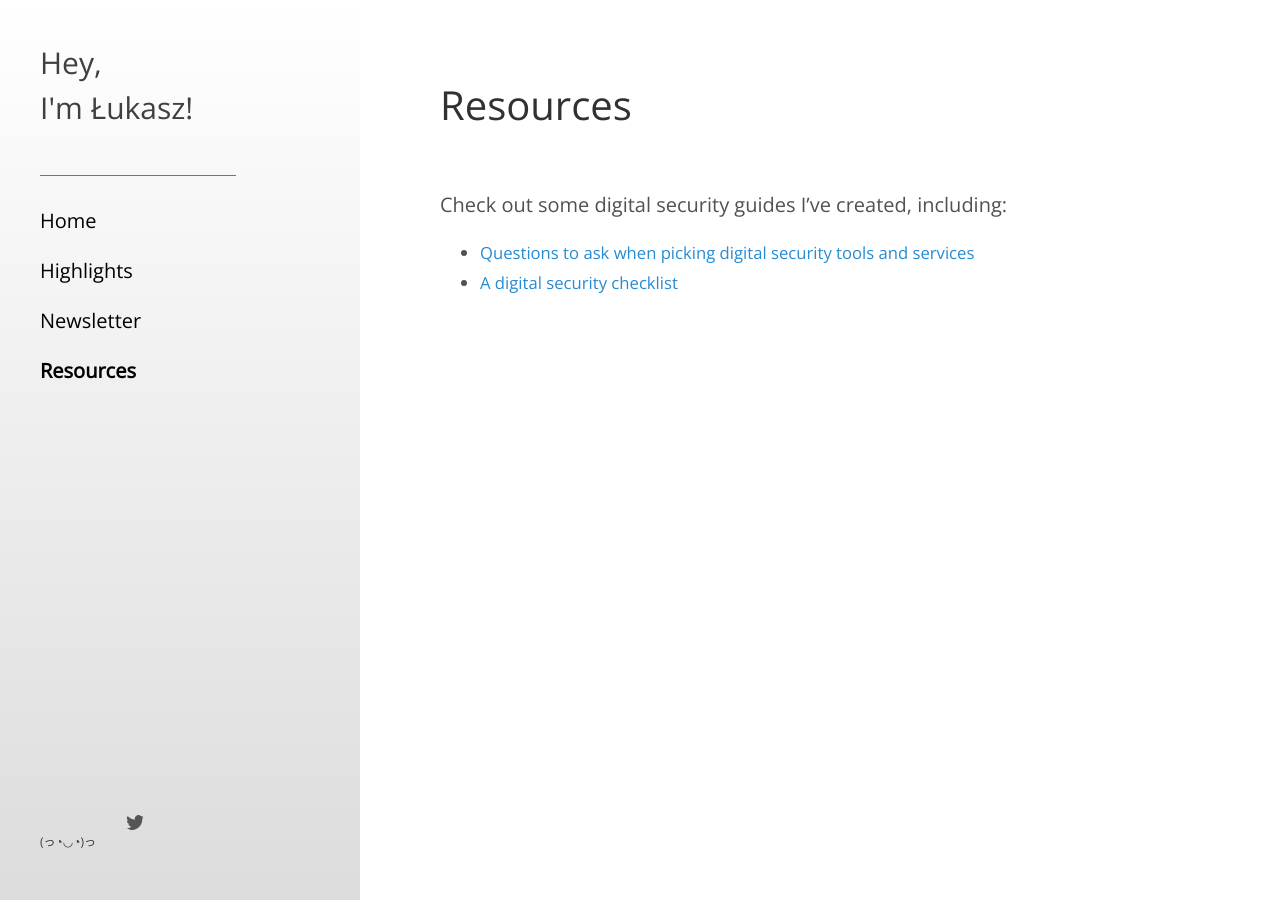
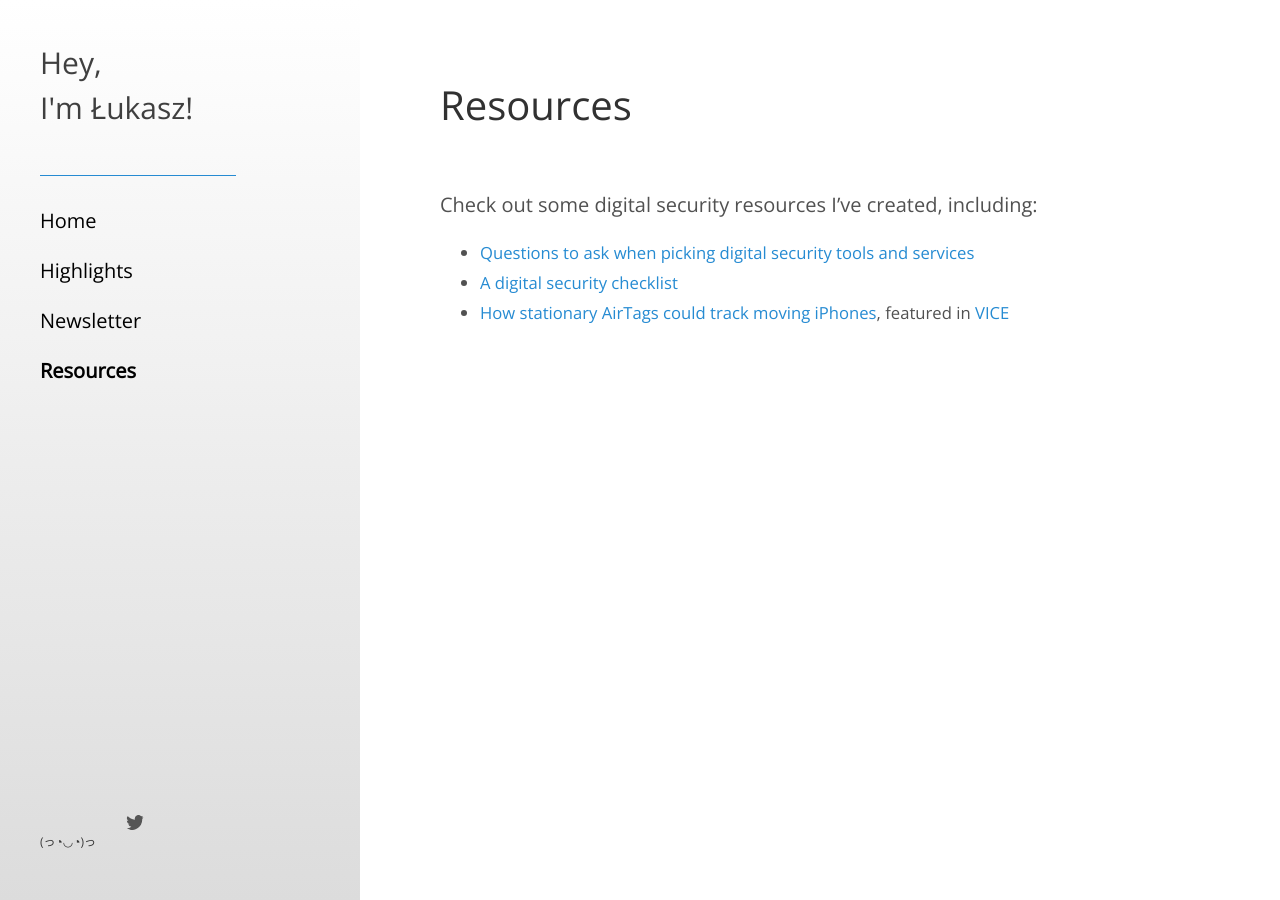
Before and after one commit to lukasz-a-krol/lukasz-a-krol.github.io, a Jekyll site: the page built from digital_security content.md, in a window 1280 px wide. Built offline with Jekyll 4.4.1, drawn with Linux system fonts in a browser that asks for light colours.

Commit message:
adding article on airtags

```diff
--- a/digital_security content.md
+++ b/digital_security content.md
@@ -9,7 +9,8 @@ sidebar_sort_order: 123
 
 &nbsp;
 
-Check out some digital security guides I've created, including:
+Check out some digital security resources I've created, including:
 
 * [Questions to ask when picking digital security tools and services](/due_diligence/)
 * [A digital security checklist](/digisec_checklist/)
+* [How stationary AirTags could track moving iPhones](/airtags_stationary/), featured in [VICE](https://www.vice.com/en/article/jg8mvy/airtags-can-be-used-to-figure-out-when-a-house-is-empty-researcher-warns)
```
